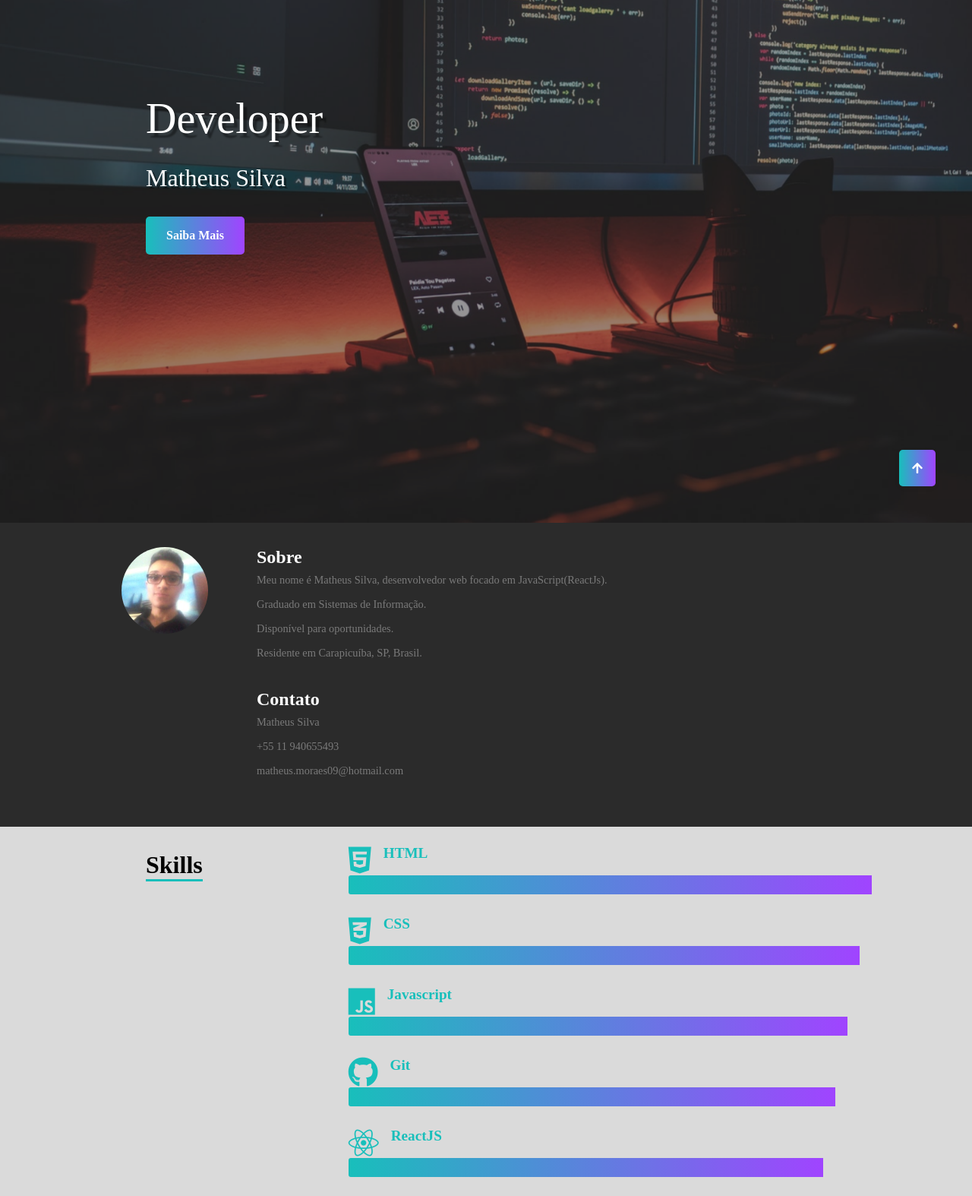
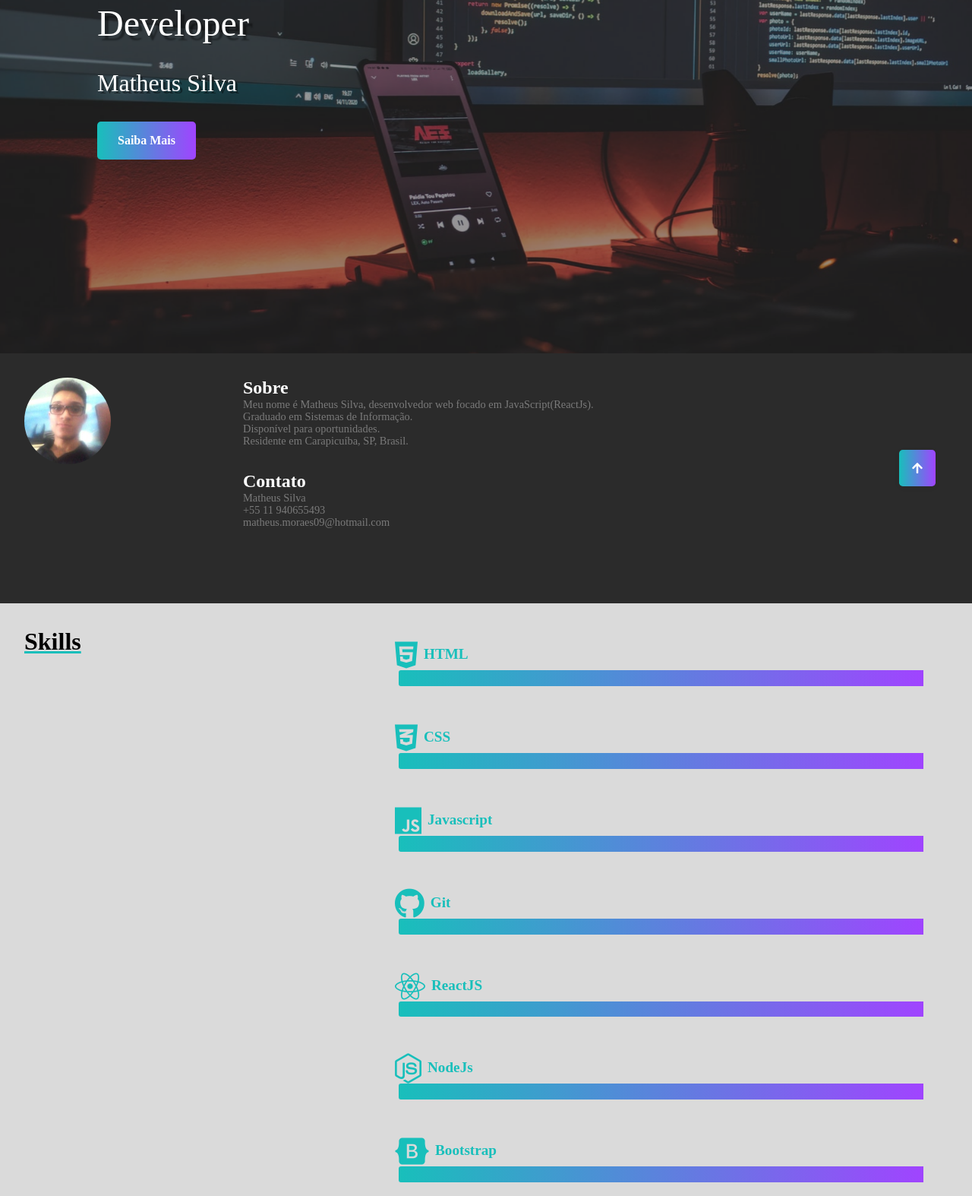
Before and after one commit to MatheusMorais506/my-portfolio, a plain HTML site: page src/index.html in a window 1280 px wide. Shown: the part 112-1686 px from the top of the page at 76% size. Drawn offline with Linux system fonts and the light colour scheme.

Commit message:
update portfolio

```diff
--- a/src/css/style.css
+++ b/src/css/style.css
@@ -1,23 +1,26 @@
 @import url('https://fonts.googleapis.com/css2?family=Baloo+2:wght@400;500&family=Josefin+Sans:ital,wght@0,100;1,200&family=Mulish:ital,wght@0,200;0,300;1,200&display=swap');
 @import url('https://cdnjs.cloudflare.com/ajax/libs/font-awesome/5.15.3/css/all.min.css');
 
-* {
+*{
   margin: 0;
   padding: 0;
   list-style: none;
   text-decoration: none;
+  overflow-x: hidden;
 }
-
 :root {
   --font-primary: "Baloo Da 2", serif;
   --font-secundary: "Josefin Slab", serif;
   --font-action: "Muli", serif;
 }
-
 html{
   scroll-behavior: smooth;
 }
-
+.container{
+  display: grid;
+  grid-template-rows:0.7fr 0.4fr 1fr 0.8fr
+  0.8fr 0.1fr;
+}
 .hamburguer {
   width: 2rem;
   height: 2rem;
@@ -25,16 +28,14 @@
   z-index: 100;
   right: 2rem;
   top: 2rem;
-    display: flex;
-    flex-direction: column;
+  display:grid;
+  grid-template-columns:repeat(1,1fr);
   justify-content: space-evenly;
   cursor: pointer;
 }
-
 .show-menu .hamburguer {
   right: 16rem;
 }
-
 .line {
   width: 100%;
   height: 0.1rem;
@@ -42,7 +43,6 @@
   box-shadow: 0.1rem 0.1rem 1px #000;
   transition: transform 1s;
 }
-
 .show-menu #line1 {
   transform: rotate(45deg) translate(0.3rem, 0.45rem);
 }
@@ -53,7 +53,6 @@
 .show-menu #line3 {
   transform: rotate(-45deg) translate(0.3rem, -0.45rem);
 }
-
 .hamburguer span {
   position: absolute;
   left: 3rem;
@@ -67,7 +66,6 @@
   font-family: var(--font-action);
   opacity: 0;
 }
-
 .hamburguer span::before {
   content: "";
   position: absolute;
@@ -77,25 +75,50 @@
   border-bottom: 0.5rem solid transparent;
   left: -1rem;
 }
-
 .show-menu .hamburguer:hover span {
   opacity: 1;
 }
+#home{
+  width: 100%;
+  overflow: hidden;
+  position:relative;
+}
+.sobre{
+  position: relative;
+  background-color:#2b2b2b;
+  display:grid;
+  grid-template-columns: 1fr 4fr;
+}
+.sessao-conhecimentos {
+  position:relative;
+  background-color: #dadada;
+  display: grid;
+  grid-template-columns:2fr 3fr;
+}
+.sessao-projetos{
 
-  header {
+}
+.sessao-contato {
   width: 100%;
-    height: 100vh;
-    overflow: hidden;
-    position: relative;
+  background-color: #272727;
+  display: flex;
+  align-items: center;
+  justify-content: center;
+}
+footer{
+  width: 100%;
+  background-color: #17181b;
+  display: flex;
+  justify-content: center;
+  align-items: center;
 }
 
 .img-wrapper {
   width: 100%;
-    height: 100%;
+  height:100%;
   overflow: hidden;
   background-color: rgba(0, 0, 0, 0.8);
 }
-
 .img-wrapper img {
   width: 100%;
   height: 100%;
@@ -103,7 +126,6 @@
   opacity: 0.5;
   animation: zoom 25s;
 }
-
 @keyframes zoom {
   0% {
     transform: scale(1.3);
@@ -112,16 +134,15 @@
     transform: scale(1);
   }
 }
-
 .banner {
   position: absolute;
-    top: 30%;
-    left: 15%;
+  width: 100%;
+  top: 20%;
+  left: 10%;
 }
-
 .banner h1 {
   color: #ffffff;
-    font-size: 3.5rem;
+  font-size: 3rem;
   font-family: var(--font-primary);
   font-weight: 200;
   text-shadow: 0.3rem 0.4rem 2px rgba(0, 0, 0, 0.4);
@@ -130,7 +151,6 @@
   opacity: 0;
   animation: moveBanner 1s 0.5s forwards;
 }
-
 .banner p {
   font-family: var(--font-secundary);
   color: #fff;
@@ -140,7 +160,6 @@
   opacity: 0;
   animation: moveBanner 1s 0.7s forwards;
 }
-
 .banner button {
   font-family: var(--font-action);
   color: #fff;
@@ -154,7 +173,6 @@
   opacity: 0;
   animation: moveBanner 1s 0.9s forwards;
 }
-
 @keyframes moveBanner {
   0% {
     transform: translateY(10rem) rotateY(-30deg);
@@ -164,7 +182,6 @@
     opacity: 1;
   }
 }
-
 .sidebar {
     width: 20rem;
     height: 100vh;
@@ -227,71 +244,54 @@
 .social-media i:hover {
   background-color: #a044ff;
 }
-  .sessao-conhecimentos {
-    background-color: #dadada;
-    height: 100%;
-    display: flex;
-  }
-
-  .sessao-projetos{
-    height: 100%;
-    display:flex;
-  }
-
 .sessao-header{
-    margin-top: 2rem;
-    margin-left: 12rem;
+  margin: top 2px;
 }
 .sessao-header h1 {
   font-family: var(--font-primary);
   font-size: 2rem;
   color: #000;
-    border-bottom: solid 3px #18bfbb;
+  margin-left: 2rem;
+  margin-top: 2rem;
+  text-decoration:underline #18bfbb;
 }
 .conhecimento-header {
   display: flex;
   color: #18bfbb;
-    margin-top:1.5rem;
-    margin-left: 12rem;
 }
-
 .conhecimento-header i {
   font-size: 2.5rem;
+  margin-left:0.5rem;
+  margin-top:3rem;
 }
-
 .conhecimento-header h3 {
   font-family: var(--font-secundary);
   font-size: 1.2rem;
-    padding-left: 1rem;
+  padding-left:0.5rem;
+  margin-top:3.5rem;
 }
-
 .conhecimento-text {
   font-family: var(--font-secundary);
   margin-top: 1rem;
   line-height:0rem;
 }
-
 .projetos {
-    display: flex;
-    justify-content: space-evenly;
-    margin-bottom: 2rem;
+  display: grid;
+  grid-template-columns: 1fr 1fr 1fr;
 }
-
 .card {
   margin-top: 9rem;
-    margin-left: 2rem;
+  margin-left:0rem;
   width: 18rem;
   height: 25rem;
   position: relative;
 }
-
 .card-img-wrapper {
   width: 80%;
   height: 65%;
   background-color: #262626;
   border-radius: 0.5rem;
 }
-
 .card-img-wrapper img {
   object-fit: cover;
   width: 100%;
@@ -300,7 +300,6 @@
   opacity: 0.8;
   transition: opacity 0.3s;
 }
-
 .card:hover .card-img-wrapper img {
   opacity: 0.5;
 }
@@ -347,14 +346,7 @@
     visibility: visible;
   }
 
-  .sessao-contato {
-    width: 100%;
-    height: 100vh;
-    background-color: #272727;
-    display: flex;
-    align-items: center;
-    justify-content: center;
-  }
+
 
   .contato-wrapper {
     width: 60%;
@@ -449,14 +441,7 @@
       pointer-events: none;
   }
 
-  footer{
-    width: 100%;
-    height: 7rem;
-    background-color: #17181b;
-    display: flex;
-    justify-content: center;
-    align-items: center;
-  }
+
 
   .footer-content{
     width: 60%;
@@ -497,21 +482,18 @@
     box-shadow:  0 0.1rem 0.6rem #00000009;
   }
 
-  #sobre{
-    background-color:#2b2b2b;
-    height: 25rem;
+.info-columns{
   display: flex;
+  flex-direction:column;
 }
-
 .profile{
   width: 114px;
   height: 114px;
   margin-left: 12px;
   border-radius: 100%;
-  margin-left:10rem;
+  margin-left:2rem;
   margin-top: 2rem;
 }
-
 .sobreTitle{
   font-family: var(--font-primary);
   color: #fff;
@@ -519,43 +501,20 @@
   margin-left: 4rem;
   margin-top: 2rem;
 }
-
 .info{
   font-family: var(--font-primary);
   color: #7a7a7a;
   margin-left: 4rem;
   font-size: 0.9rem;
-  line-height: 2rem;
+  line-height:1rem;
 }
-
 .bar-expand {
-  margin-left: 12rem;
-  padding-right:17rem;
+  margin-left:0.8rem;
   background: linear-gradient(to left, #a044ff, #18bfbb);
-  display: inline-block;
-  height: 25px;
+  display:flex;
+  flex-direction: row;
+  height:1.3rem;
   border-radius: 3px 0 0 3px;
-}
-
-.css {
-  padding-right:16rem;
-}
-
-.js{
-  padding-right:15rem;
-}
-.git{
-  padding-right:14rem;
-}
-.react{
-  padding-right:13rem;
-}
-.nodejs{
-  padding-right:12rem;
-}
-.bootstrap{
-  padding-right:11rem;
-  margin-bottom:3rem;
 }
 #button {
   display: block;
@@ -588,3 +547,9 @@
   font-weight: bold;
   font-family: var(--font-primary);
 }
+.bootstrap{
+  margin-bottom:3rem;
+}
+@media only screen and(max-width:550px){
+
+}
--- a/src/index.html
+++ b/src/index.html
@@ -20,6 +20,23 @@
           <div class="line" id="line3"></div>
           <span>fechar</span>
         </div>
+        <aside class="sidebar">
+          <nav>
+            <ul class="menu">
+              <li class="menu-item"><a href="#" class="menu-link">Home</a></li>
+              <li class="menu-item"><a href="#sobre" class="menu-link">Sobre</li>
+              <li class="menu-item"><a href="#conhecimentos" class="menu-link">Skills</a></li>
+              <li class="menu-item"><a href="#projetos" class="menu-link">Projetos</a></li>
+              <li class="menu-item"><a href="#contato" class="menu-link">Contato</a></li>
+            </ul>
+          </nav>
+          <div class="social-media">
+            <a href="https://www.linkedin.com/in/matheus-morais-b12b77194/"
+            rel="noopener noreferrer" target="_blank"><i class="fab fa-linkedin"></i></a>
+            <a href="https://github.com/MatheusMorais506"
+            rel="noopener noreferrer" target="_blank"><i class="fab fa-github-alt"></i></a>
+          </div>
+        </aside>
 
         <header id="home">
             <div class="img-wrapper">
@@ -32,9 +49,9 @@
             </div>
         </header>
 
-        <div id="sobre">
+        <div class="sobre">
             <img class="profile" alt="profile Matheus Silva" src="images/profile.jpg">
-          <div id="info-columns">
+          <div class="info-columns">
           <h1 class="sobreTitle">Sobre</h1>
           <p class="info">Meu nome é Matheus Silva, desenvolvedor web focado em JavaScript(ReactJs).
             <br>
@@ -54,24 +71,6 @@
           </p>
           </div>
         </div>
-
-        <aside class="sidebar">
-          <nav>
-            <ul class="menu">
-              <li class="menu-item"><a href="#" class="menu-link">Home</a></li>
-              <li class="menu-item"><a href="#sobre" class="menu-link">Sobre</li>
-              <li class="menu-item"><a href="#conhecimentos" class="menu-link">Skills</a></li>
-              <li class="menu-item"><a href="#projetos" class="menu-link">Projetos</a></li>
-              <li class="menu-item"><a href="#contato" class="menu-link">Contato</a></li>
-            </ul>
-          </nav>
-          <div class="social-media">
-            <a href="https://www.linkedin.com/in/matheus-morais-b12b77194/"
-            rel="noopener noreferrer" target="_blank"><i class="fab fa-linkedin"></i></a>
-            <a href="https://github.com/MatheusMorais506"
-            rel="noopener noreferrer" target="_blank"><i class="fab fa-github-alt"></i></a>
-          </div>
-        </aside>
 
         <section class="sessao-conhecimentos" id="conhecimentos">
           <div class="sessao-header">
```
Lines whose indentation alone changed are shown as unchanged.
